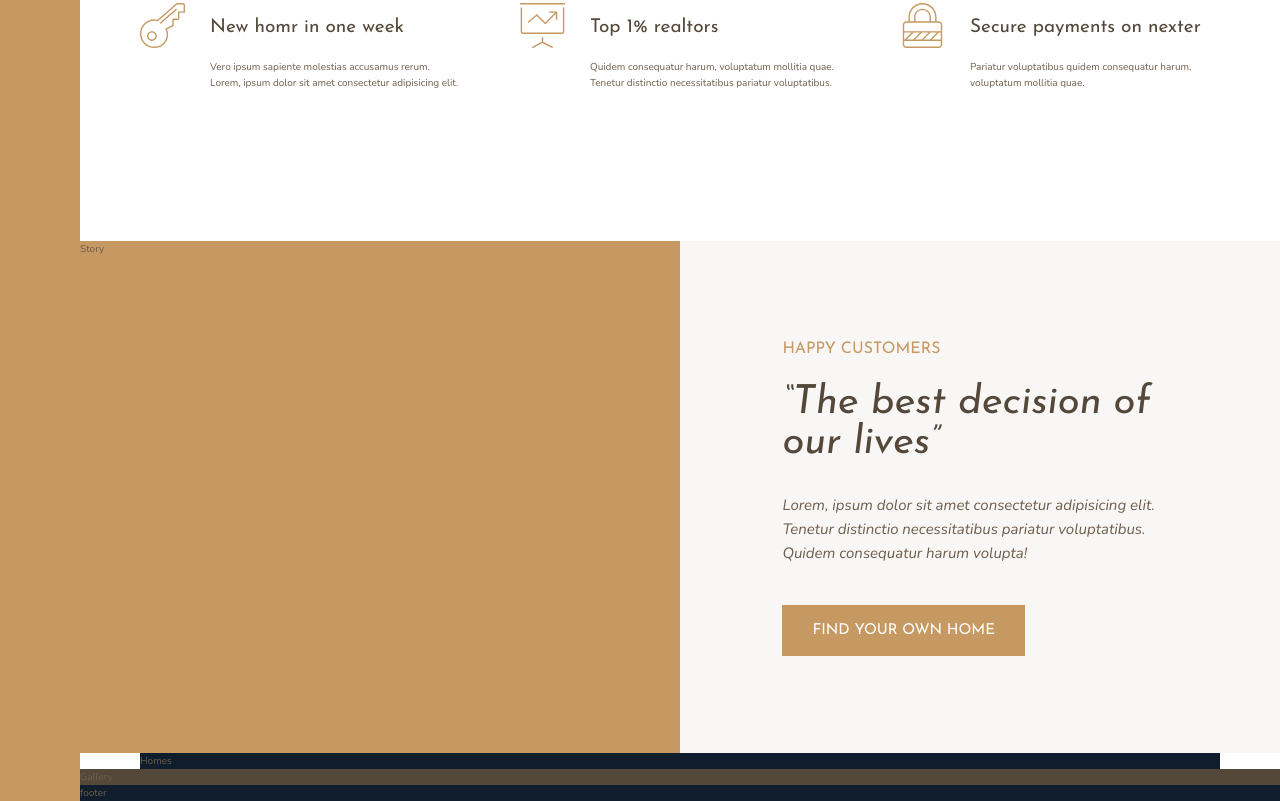
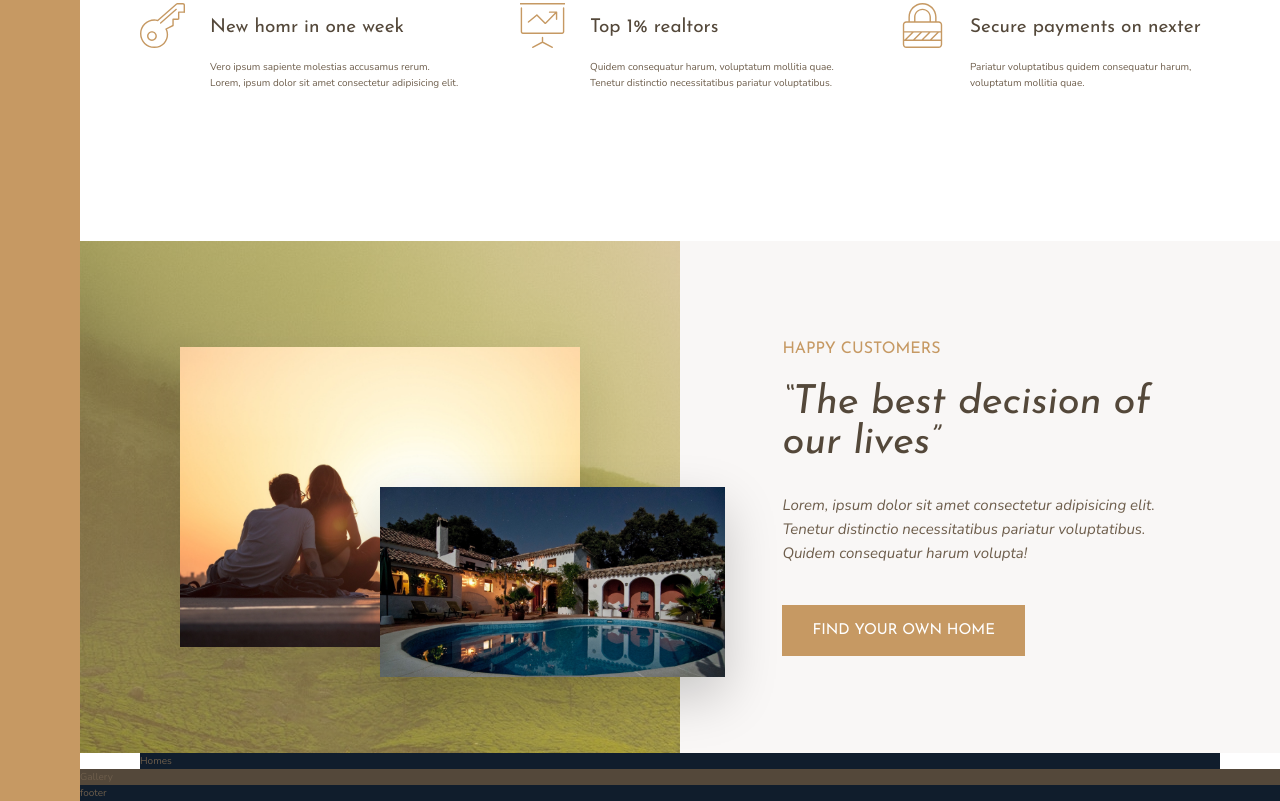
Before and after one commit to DamienAmbient/css-grid, a website: page index.html in a window 1280 px wide. Shown: the part 914-1715 px from the top of the page. Drawn offline with nearby package versions, Linux system fonts and the light colour scheme.

Commit message:
story  finished

```diff
--- a/index.html
+++ b/index.html
@@ -83,7 +83,8 @@
     </section>
 
     <div class="story__pictures">
-        Story
+        <img src="img/story-1.jpeg" alt="Couple with new house" class="story__img--1">
+        <img src="img/story-2.jpeg" alt="new house" class="story__img--2">
     </div>
 
     <div class="story__content">
@@ -94,9 +95,9 @@
         <button class="btn">Find your own home</button>
     </div>
 
-    <div class="homes">
+    <section class="homes">
         Homes
-    </div>
+    </section>
 
     <section class="gallery">
         Gallery
--- a/sass/_story.scss
+++ b/sass/_story.scss
@@ -1,7 +1,32 @@
 .story {
   &__pictures {
     background-color: $color-primary;
-    grid-column: full-start/ col-end 4;
+    grid-column: full-start / col-end 4;
+    background-image: linear-gradient(
+        rgba($color-primary, 0.5),
+        rgba($color-primary, 0.5)
+      ),
+      url(../img/back.jpg);
+
+    display: grid;
+    grid-template-rows: repeat(6, 1fr);
+    grid-template-columns: repeat(6, 1fr);
+    align-items: center;
+  }
+
+  &__img--1 {
+    width: 100%;
+    grid-row: 2/6;
+    grid-column: 2/6;
+    box-shadow: 0 2rem 5rem rgba(#000, 0.1);
+  }
+
+  &__img--2 {
+    width: 115%;
+    grid-row: 4/6;
+    grid-column: 4/7;
+    z-index: 20;
+    box-shadow: 0 2rem 5rem rgba(#000, 0.2);
   }
 
   &__content {
```
Also changed, not shown: css/style.css.
